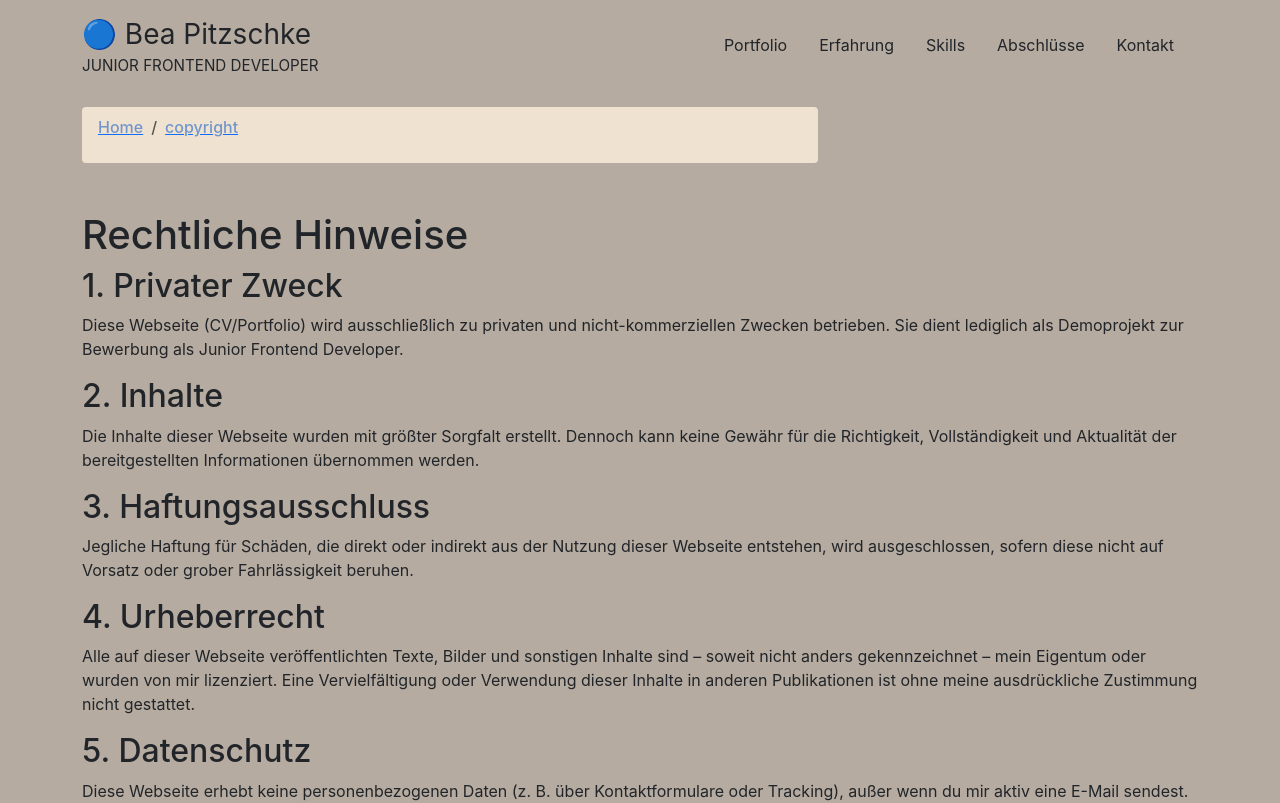
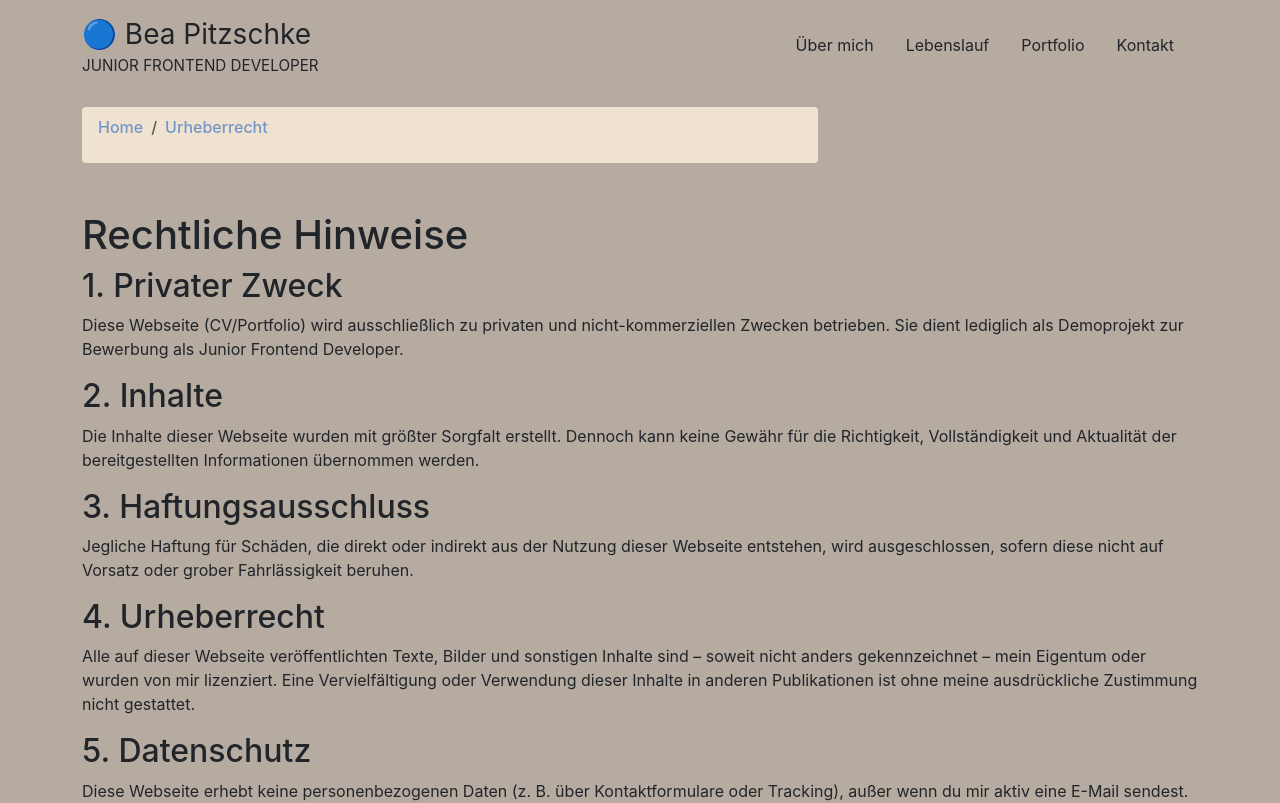
Before and after one commit to BeaCoden/my-cv, a React (Create React App) app: page /copyright in a window 1280 px wide. Shown: the top 803 px of the page. Built offline with nearby package versions, Linux system fonts and the light colour scheme.

Commit message:
Refactor Breadcrumbs and Navbar components; update ProfileCard to include location and adjust Hero for CV download functionality

```diff
--- a/src/components/breadcrumbs/Breadcrumbs.jsx
+++ b/src/components/breadcrumbs/Breadcrumbs.jsx
@@ -1,18 +1,14 @@
 import React from "react";
 import { Breadcrumb, Container, Row, Col } from "react-bootstrap";
-import { useLocation, useNavigate, Link } from "react-router-dom";
+import { useLocation, Link } from "react-router-dom";
 import styles from "./Breadcrumbs.module.css";
 
 const Breadcrumbs = () => {
   const location = useLocation();
-  const navigate = useNavigate();
-
+  // Splitte den Pfad
   const pathnames = location.pathname.split("/").filter((x) => x);
 
-  const goHome = () => {
-    navigate("/");
-  };
-
+  // Mapping
   const breadcrumbNames = {
     about: "Über mich",
     portfolio: "Portfolio",
@@ -20,6 +16,8 @@ const Breadcrumbs = () => {
     education: "Abschlüsse",
     skills: "Skills",
     contact: "Kontakt",
+    resume: "Lebenslauf",
+    copyright: "Urheberrecht",
   };
 
   return (
@@ -29,21 +27,23 @@ const Breadcrumbs = () => {
           xs={12}
           md={8}>
           <Breadcrumb className={styles.breadcrumbContainer}>
+            {/* Home */}
             <Breadcrumb.Item
-              as={Link}
-              to="/"
-              onClick={goHome}
+              linkAs={Link}
+              linkProps={{ to: "/" }}
               className={styles.breadcrumbItem}>
               Home
             </Breadcrumb.Item>
+
+            {/* Dynamische Breadcrumbs */}
             {pathnames.map((value, index) => {
               const to = `/${pathnames.slice(0, index + 1).join("/")}`;
               const displayName = breadcrumbNames[value] || value;
               return (
                 <Breadcrumb.Item
                   key={to}
-                  as={Link}
-                  to={to}
+                  linkAs={Link}
+                  linkProps={{ to }}
                   className={styles.breadcrumbItem}>
                   {displayName}
                 </Breadcrumb.Item>
--- a/src/components/navbar/Navbar.jsx
+++ b/src/components/navbar/Navbar.jsx
@@ -31,28 +31,22 @@ const Navigation = () => {
           className={`${isOpen ? styles.navbarCollapseShow : styles.navbarCollapse}`}>
           <Nav>
             <Nav.Link
+              href="/"
+              onClick={() => setOpen(false)}
+              className={styles.navLink}>
+              Über mich
+            </Nav.Link>
+            <Nav.Link
+              href="/resume"
+              onClick={() => setOpen(false)}
+              className={styles.navLink}>
+              Lebenslauf
+            </Nav.Link>
+            <Nav.Link
               href="/portfolio"
               onClick={() => setOpen(false)}
               className={styles.navLink}>
               Portfolio
-            </Nav.Link>
-            <Nav.Link
-              href="/experience"
-              onClick={() => setOpen(false)}
-              className={styles.navLink}>
-              Erfahrung
-            </Nav.Link>
-            <Nav.Link
-              href="/skills"
-              onClick={() => setOpen(false)}
-              className={styles.navLink}>
-              Skills
-            </Nav.Link>
-            <Nav.Link
-              href="/education"
-              onClick={() => setOpen(false)}
-              className={styles.navLink}>
-              Abschlüsse
             </Nav.Link>
             <Nav.Link
               href="/contact"
--- a/src/components/profilCard/ProfileCard.jsx
+++ b/src/components/profilCard/ProfileCard.jsx
@@ -2,7 +2,7 @@ import React from "react";
 import { Card, Button } from "react-bootstrap";
 import styles from "./ProfileCard.module.css";
 
-const ProfileCard = ({ image, name, title, onDownloadCV, onHireMe }) => {
+const ProfileCard = ({ image, name, title, location, onDownloadCV, onHireMe }) => {
   return (
     <Card className={`text-center p-3 ${styles.cardContainer}`}>
       {/* Profilbild oben, rund dargestellt */}
@@ -18,6 +18,7 @@ const ProfileCard = ({ image, name, title, onDownloadCV, onHireMe }) => {
       <Card.Body>
         <Card.Title className="mt-3">{name}</Card.Title>
         <Card.Subtitle className="text-muted mb-4">{title}</Card.Subtitle>
+        <Card.Text>{location}</Card.Text>
 
         {/* Buttons nebeneinander */}
         <div className="d-flex justify-content-center">
@@ -25,7 +26,7 @@ const ProfileCard = ({ image, name, title, onDownloadCV, onHireMe }) => {
             variant="primary"
             className="mx-2"
             onClick={onDownloadCV}>
-            Lebenslauf
+            Download CV
           </Button>
           <Button
             variant="secondary"
--- a/src/pages/hero/Hero.jsx
+++ b/src/pages/hero/Hero.jsx
@@ -1,23 +1,20 @@
 import React from "react";
 import { Container, Row, Col } from "react-bootstrap";
-import { useNavigate } from "react-router-dom";
 import data from "../../cvData.json";
 import ProfileCard from "../../components/profilCard/ProfileCard";
 import About from "../about/About";
 import styles from "./Hero.module.css";
 
 const Hero = () => {
-  const { name, title, location, profile_image } = data;
-  const navigate = useNavigate();
+  const { name, title, profile_image, location } = data;
 
   const handleDownloadCV = () => {
-    navigate("/resume");
+    // Download und Druckfunktion für den Lebenslauf
     console.log("CV-Download / Print ausgelöst");
   };
 
   const handleHireMe = () => {
-    // Hier kannst du z. B. ein Kontaktformular öffnen
-    // oder eine Mailto-Option triggern
+    //  Mailto-Option triggern
     console.log("Hire Me geklickt");
   };
 
@@ -37,10 +34,10 @@ const Hero = () => {
                 image={profile_image}
                 name={name}
                 title={title}
+                location={location}
                 onDownloadCV={handleDownloadCV}
                 onHireMe={handleHireMe}
               />
-              <p>{location}</p>
             </div>
           </Col>
 
```
